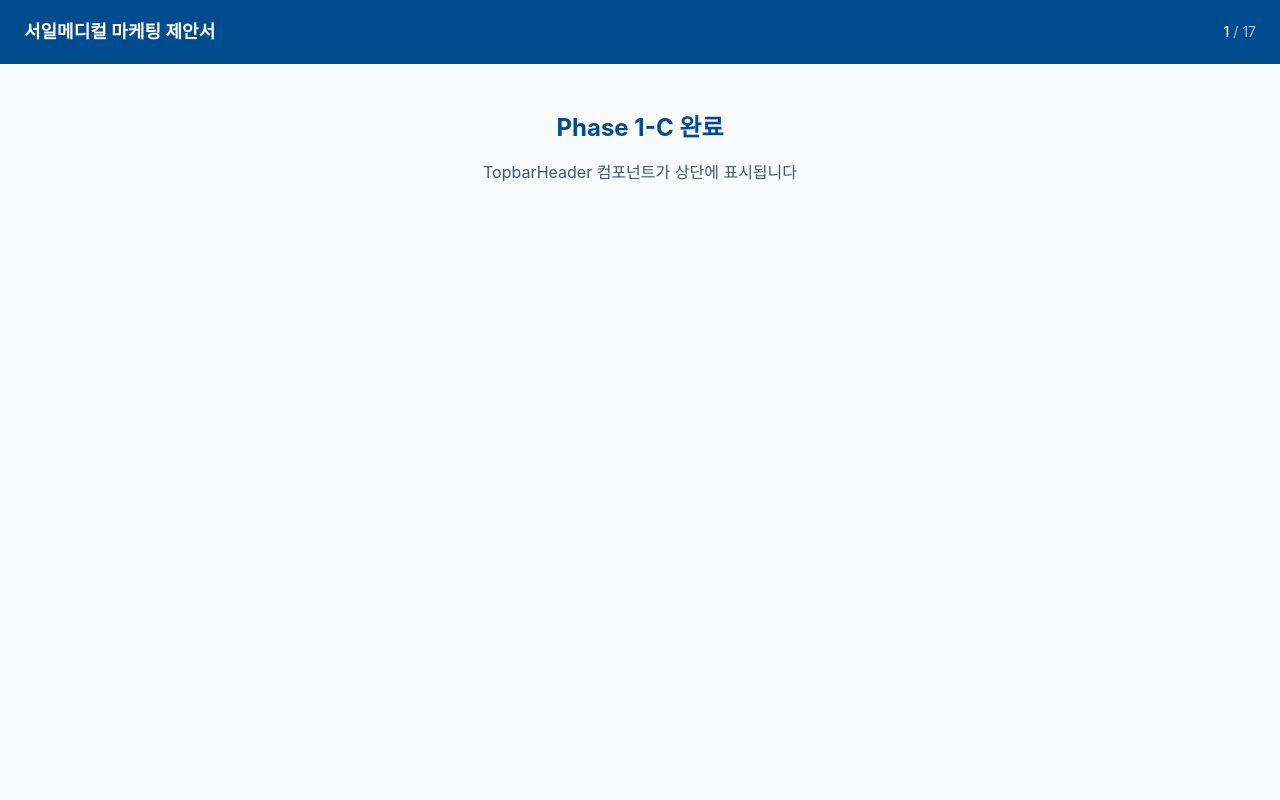
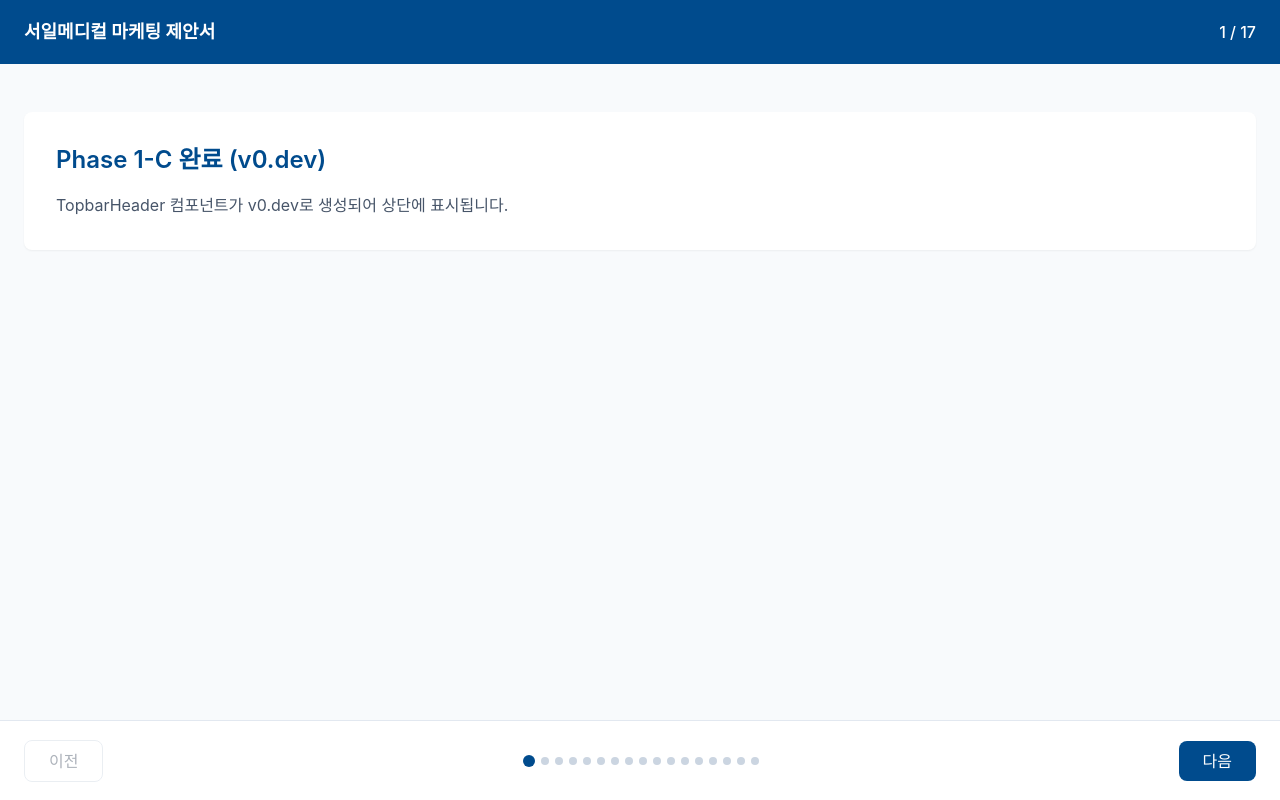
Before and after one commit to kevinkim1975/amp, a Next.js app: page / in a window 1280 px wide. Built offline with nearby package versions, Linux system fonts and the light colour scheme.

Commit message:
1-C: TopbarHeader (v0.dev)

```diff
--- a/src/app/page.tsx
+++ b/src/app/page.tsx
@@ -3,7 +3,10 @@
  * Boris Cherny 원칙: 타입을 import하여 타입 안전성 보장
  */
 
+'use client';
+
 import { TopbarHeader } from '@/components/layout/TopbarHeader';
+import { ProgressFooter } from '@/components/layout/ProgressFooter';
 import type { ProgressState } from '@/types';
 import { TOTAL_SECTIONS } from '@/types';
 
@@ -14,27 +17,43 @@ export default function HomePage() {
     totalSections: TOTAL_SECTIONS,
   };
 
+  // 임시 핸들러 (1-E에서 실제 네비게이션으로 변경 예정)
+  const handlePrev = () => {
+    console.log('이전 버튼 클릭');
+  };
+
+  const handleNext = () => {
+    console.log('다음 버튼 클릭');
+  };
+
   return (
     <>
-      {/* 상단 헤더 */}
+      {/* 상단 헤더 - v0.dev 생성 */}
       <TopbarHeader
         title="서일메디컬 마케팅 제안서"
         progress={progress}
       />
 
       {/* 메인 콘텐츠 */}
-      <main className="pt-16 min-h-screen bg-neutral-50">
+      <main className="pt-16 pb-20 min-h-screen bg-neutral-50">
         <div className="mx-auto max-w-content px-6 py-12">
-          <div className="text-center">
-            <h2 className="text-2xl font-bold text-primary mb-4">
-              Phase 1-C 완료
+          <div className="rounded-lg bg-white p-8 shadow-sm">
+            <h2 className="text-2xl font-semibold text-primary mb-4">
+              Phase 1-C 완료 (v0.dev)
             </h2>
-            <p className="text-neutral-600">
-              TopbarHeader 컴포넌트가 상단에 표시됩니다
+            <p className="text-neutral-600 leading-relaxed">
+              TopbarHeader 컴포넌트가 v0.dev로 생성되어 상단에 표시됩니다.
             </p>
           </div>
         </div>
       </main>
+
+      {/* 하단 푸터 */}
+      <ProgressFooter
+        progress={progress}
+        onPrev={handlePrev}
+        onNext={handleNext}
+      />
     </>
   );
 }
--- /dev/null
+++ b/src/components/layout/ProgressFooter.tsx
@@ -0,0 +1,64 @@
+/**
+ * ProgressFooter 컴포넌트
+ * Boris Cherny 원칙: 1-B에서 정의한 타입을 그대로 사용
+ */
+
+'use client';
+
+import type { ProgressFooterProps } from '@/types';
+
+export function ProgressFooter({ progress, onPrev, onNext }: ProgressFooterProps) {
+  const { currentSection, totalSections } = progress;
+  const isFirst = currentSection === 1;
+  const isLast = currentSection === totalSections;
+
+  return (
+    <footer className="fixed bottom-0 left-0 right-0 z-50 h-20 bg-white border-t border-neutral-200">
+      <div className="mx-auto h-full max-w-content px-6 flex items-center justify-between">
+        {/* 왼쪽: 이전 버튼 */}
+        <button
+          onClick={onPrev}
+          disabled={isFirst}
+          className="px-6 py-2 rounded-lg border border-neutral-300 text-neutral-700 font-medium
+                     hover:bg-neutral-50 disabled:opacity-40 disabled:cursor-not-allowed
+                     transition-colors"
+        >
+          이전
+        </button>
+
+        {/* 중앙: 진행바 (17개 점) */}
+        <div className="flex items-center gap-1.5">
+          {Array.from({ length: totalSections }, (_, i) => {
+            const sectionNum = i + 1;
+            const isActive = sectionNum === currentSection;
+            const isPast = sectionNum < currentSection;
+
+            return (
+              <div
+                key={sectionNum}
+                className={`w-2 h-2 rounded-full transition-colors ${
+                  isActive
+                    ? 'bg-primary w-3 h-3'
+                    : isPast
+                    ? 'bg-primary opacity-50'
+                    : 'bg-neutral-300'
+                }`}
+              />
+            );
+          })}
+        </div>
+
+        {/* 오른쪽: 다음 버튼 */}
+        <button
+          onClick={onNext}
+          disabled={isLast}
+          className="px-6 py-2 rounded-lg bg-primary text-white font-medium
+                     hover:bg-primary-dark disabled:opacity-40 disabled:cursor-not-allowed
+                     transition-colors"
+        >
+          다음
+        </button>
+      </div>
+    </footer>
+  );
+}
--- a/src/components/layout/TopbarHeader.tsx
+++ b/src/components/layout/TopbarHeader.tsx
@@ -1,24 +1,23 @@
 /**
  * TopbarHeader 컴포넌트
- * Boris Cherny 원칙: 1-B에서 정의한 타입을 그대로 사용
+ * Generated by v0.dev, adapted for project structure
+ * Boris Cherny 원칙: 1-B에서 정의한 타입을 import하여 사용
  */
 
-import type { TopbarHeaderProps } from '@/types';
+import type { TopbarHeaderProps } from "@/types";
 
 export function TopbarHeader({ title, progress }: TopbarHeaderProps) {
   return (
-    <header className="fixed top-0 left-0 right-0 z-50 h-16 bg-primary">
-      <div className="mx-auto h-full max-w-content px-6 flex items-center justify-between">
-        {/* 왼쪽: 제목 */}
-        <h1 className="text-white text-lg font-semibold">
-          {title}
-        </h1>
-
-        {/* 오른쪽: 진행률 */}
-        <div className="text-white text-sm">
-          <span className="font-medium">{progress.currentSection}</span>
-          <span className="mx-1 opacity-70">/</span>
-          <span className="opacity-70">{progress.totalSections}</span>
+    <header
+      className="fixed top-0 z-50 w-full h-16"
+      style={{ backgroundColor: "#004B8D" }}
+    >
+      <div className="mx-auto flex h-full max-w-content items-center justify-between px-6">
+        <h1 className="text-lg font-semibold text-white">{title}</h1>
+        <div className="text-white">
+          <span className="font-medium">
+            {progress.currentSection} / {progress.totalSections}
+          </span>
         </div>
       </div>
     </header>
```
Also changed, not shown: 1 other file (tests, documents, lock files or other folders).
